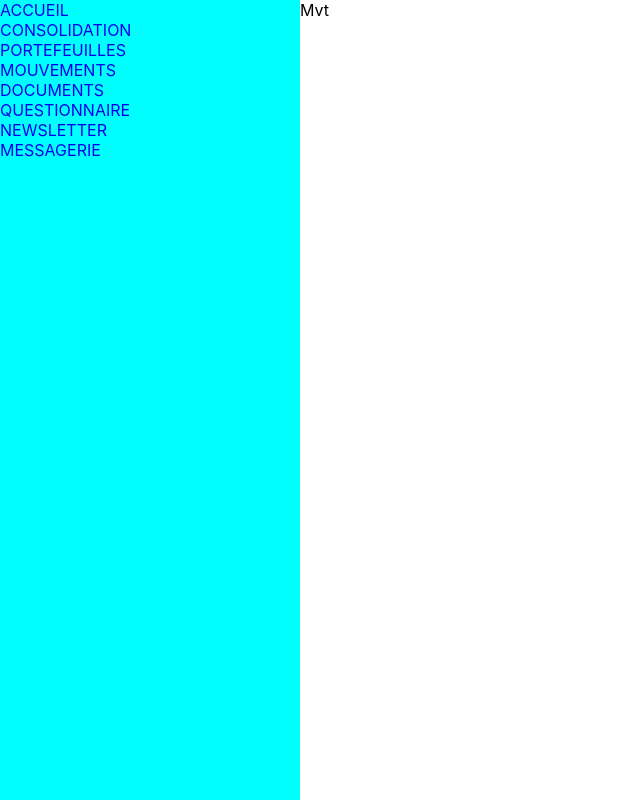
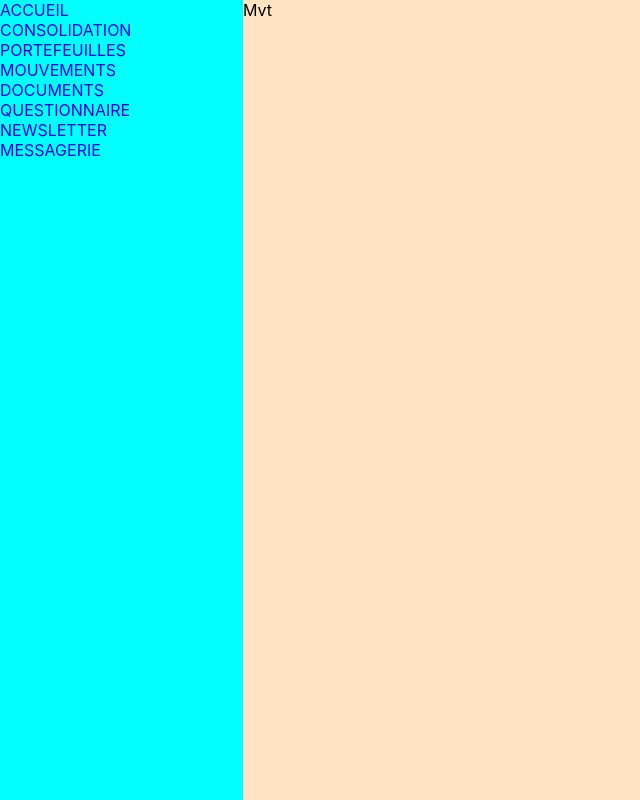
Before and after one commit to terenceraja/mykeeapp, a React (Vite) app in the folder front/: page /mvt in a window 1280 px wide. Shown: the whole page, without its empty margins (0-640 px from the left). Built offline with nearby package versions, Linux system fonts and the light colour scheme.

Commit message:
css files structure

```diff
--- a/front/src/components/NavBar.jsx
+++ b/front/src/components/NavBar.jsx
@@ -1,22 +1,25 @@
 import React from "react";
-import { NavLink } from "react-router-dom";
-import { Sidebar, Menu, MenuItem, SubMenu } from "react-pro-sidebar";
+import { NavBarData } from "../data/NavBarData";
+import { Link } from "react-router-dom";
 
-const NavBar = () => {
+import "../styles/components/NavBar.css";
+
+const NavBar2 = () => {
+  const navList = NavBarData.map((item) => {
+    return (
+      <li key={item.title} className={item.cName}>
+        <Link to={item.path}>
+          <span>{item.title}</span>
+        </Link>
+      </li>
+    );
+  });
+
   return (
-    <Sidebar>
-      <Menu>
-        <MenuItem> ACCUEIL </MenuItem>
-        <MenuItem> CONSOLIDATIONS </MenuItem>
-        <MenuItem> PORTEFEUILLES </MenuItem>
-        <MenuItem> MOUVEMENTS </MenuItem>
-        <MenuItem> DOCUMENTS </MenuItem>
-        <MenuItem> QUESTIONNAIRE </MenuItem>
-        <MenuItem> NEWSLETTER </MenuItem>
-        <MenuItem> MESSAGERIE </MenuItem>
-      </Menu>
-    </Sidebar>
+    <nav className="nav-menu">
+      <ul className="nav-menu-items">{navList}</ul>
+    </nav>
   );
 };
 
-export default NavBar;
+export default NavBar2;
--- a/front/src/components/NavBar2.jsx
+++ /dev/null
@@ -1,25 +0,0 @@
-import React from "react";
-import { NavBarData } from "../data/NavBarData";
-import { Link } from "react-router-dom";
-
-import "../styles/components/NavBar.css";
-
-const NavBar2 = () => {
-  const navList = NavBarData.map((item) => {
-    return (
-      <li key={item.title} className={item.cName}>
-        <Link to={item.path}>
-          <span>{item.title}</span>
-        </Link>
-      </li>
-    );
-  });
-
-  return (
-    <nav className="nav-menu">
-      <ul className="nav-menu-items">{navList}</ul>
-    </nav>
-  );
-};
-
-export default NavBar2;
--- a/front/src/pages/Cons.jsx
+++ b/front/src/pages/Cons.jsx
@@ -1,9 +1,9 @@
-import React from 'react'
+import "../styles/pages/Cons.css";
+
+import React from "react";
 
 const Cons = () => {
-  return (
-    <div>Cons</div>
-  )
-}
+  return <div className="content">Cons</div>;
+};
 
-export default Cons
+export default Cons;
--- a/front/src/pages/DetPtf.jsx
+++ b/front/src/pages/DetPtf.jsx
@@ -1,9 +1,9 @@
-import React from 'react'
+import "../styles/pages/DetPtf.css";
+
+import React from "react";
 
 const DetPtf = () => {
-  return (
-    <div>DetPtf</div>
-  )
-}
+  return <div className="content">DetPtf</div>;
+};
 
-export default DetPtf
+export default DetPtf;
--- a/front/src/pages/Layout.jsx
+++ b/front/src/pages/Layout.jsx
@@ -2,14 +2,13 @@ import React from "react";
 
 import { Outlet } from "react-router-dom";
 import NavBar from "../components/NavBar";
-import NavBar2 from "../components/NavBar2";
 
 import "../styles/index.css";
 
 const Layout = () => {
   return (
     <main className="main">
-      <NavBar2 />
+      <NavBar />
       <Outlet />
     </main>
   );
--- a/front/src/pages/Log.jsx
+++ b/front/src/pages/Log.jsx
@@ -1,5 +1,7 @@
+import "../styles/pages/Log.css";
+
 import React from "react";
-import "../styles/pages/Log.css";
+
 const Log = () => {
   return <div className="content">LOG</div>;
 };
--- a/front/src/pages/Mvt.jsx
+++ b/front/src/pages/Mvt.jsx
@@ -1,9 +1,8 @@
-import React from 'react'
+import "../styles/pages/Mvt.css";
+import React from "react";
 
 const Mvt = () => {
-  return (
-    <div>Mvt</div>
-  )
-}
+  return <div className="content">Mvt</div>;
+};
 
-export default Mvt
+export default Mvt;
--- a/front/src/pages/Ptf.jsx
+++ b/front/src/pages/Ptf.jsx
@@ -1,9 +1,8 @@
-import React from 'react'
+import "../styles/pages/Ptf.css";
+import React from "react";
 
 const Ptf = () => {
-  return (
-    <div>Ptf</div>
-  )
-}
+  return <div className="content">Ptf</div>;
+};
 
-export default Ptf
+export default Ptf;
--- /dev/null
+++ b/front/src/styles/pages/Cons.css
@@ -0,0 +1,4 @@
+.content {
+  width: 100%;
+  background-color: bisque;
+}
--- /dev/null
+++ b/front/src/styles/pages/DetPtf.css
@@ -0,0 +1,4 @@
+.content {
+  width: 100%;
+  background-color: bisque;
+}
--- /dev/null
+++ b/front/src/styles/pages/Mvt.css
@@ -0,0 +1,4 @@
+.content {
+  width: 100%;
+  background-color: bisque;
+}
--- /dev/null
+++ b/front/src/styles/pages/Ptf.css
@@ -0,0 +1,4 @@
+.content {
+  width: 100%;
+  background-color: bisque;
+}
```
